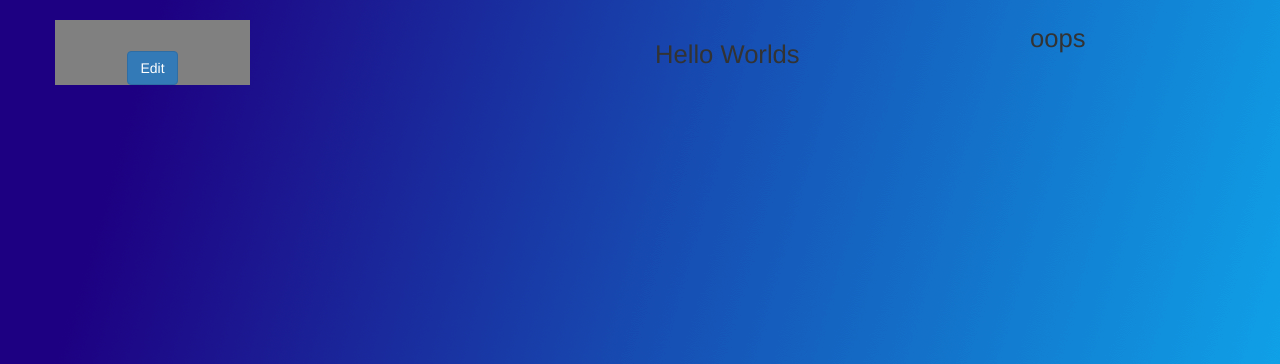
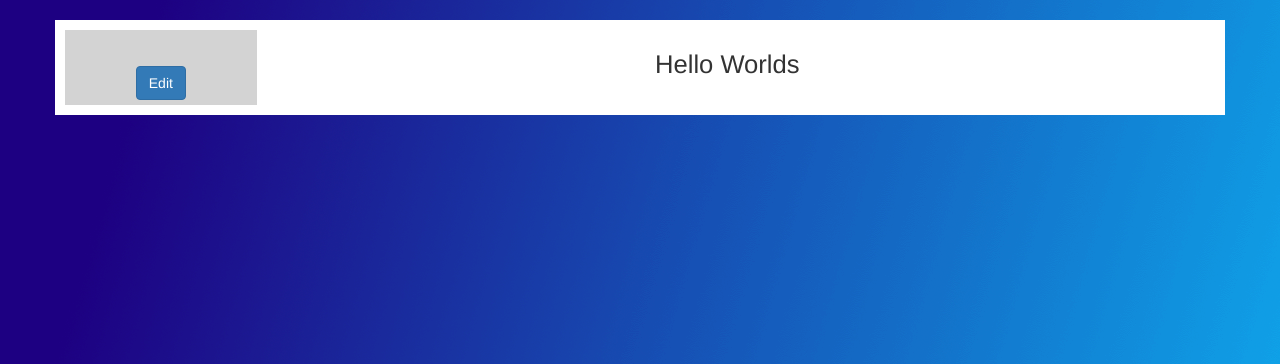
Before and after one commit to Bradon-Lodwick/cloud-computing-final, a Flask app: page /dashboard in a window 1280 px wide. Shown: the part 56-420 px from the top of the page. Run offline with Flask 2, Linux system fonts and the light colour scheme; the visitor is signed in with stand-in values (Sample User, id 1); parts of the project's set-up code (start-up, migrations or seed data) failed here and were passed over; some libraries are stand-ins or nearby versions.

Commit message:
Fixed some CSS

```diff
--- a/static/css/custom.css
+++ b/static/css/custom.css
@@ -2,6 +2,11 @@
 .profile-picture {
     height: 30px;
     border-radius: 50%;
+}
+
+.container {
+    background-color: white;
+    padding: 10px;
 }
 
 .logout-text {
@@ -18,7 +23,8 @@
 }
 
 .profile-information-container {
-    background-color: grey;
+    background-color: LightGray;
+    padding: 5px;
 }
 
 .profile-container {
--- a/templates/dashboard.html
+++ b/templates/dashboard.html
@@ -5,7 +5,7 @@
 
 {% block content %}
 <div class="container">
-    <div class="row">
+    <div>
         <div class="col-md-2 col-sm-2 profile-information-container">
             <div class="col-md-12 col-sm-12">
                 <img src="{{ session.profile.picture }}" class="img-circle img-responsive"/>
@@ -29,7 +29,6 @@
         <div class="col-md-4 col-sm-4">
             <h1 class="profile-body-text">Hello Worlds</h1>
         </div>
-        <p class="profile-body-text">oops</p>
     </div>
 </div>
 
```
Also changed, not shown: templates/edit.html (+6 -4 lines).
